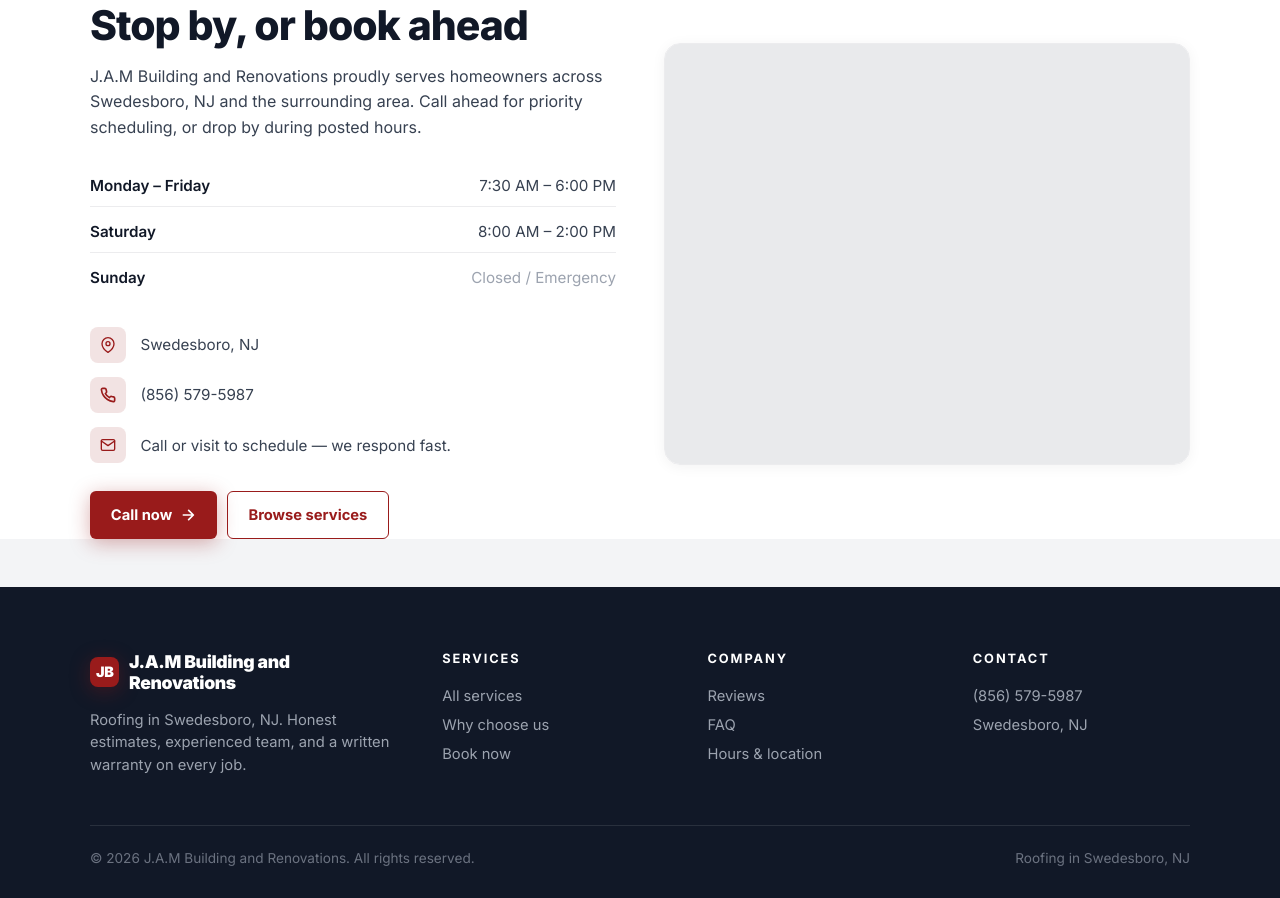
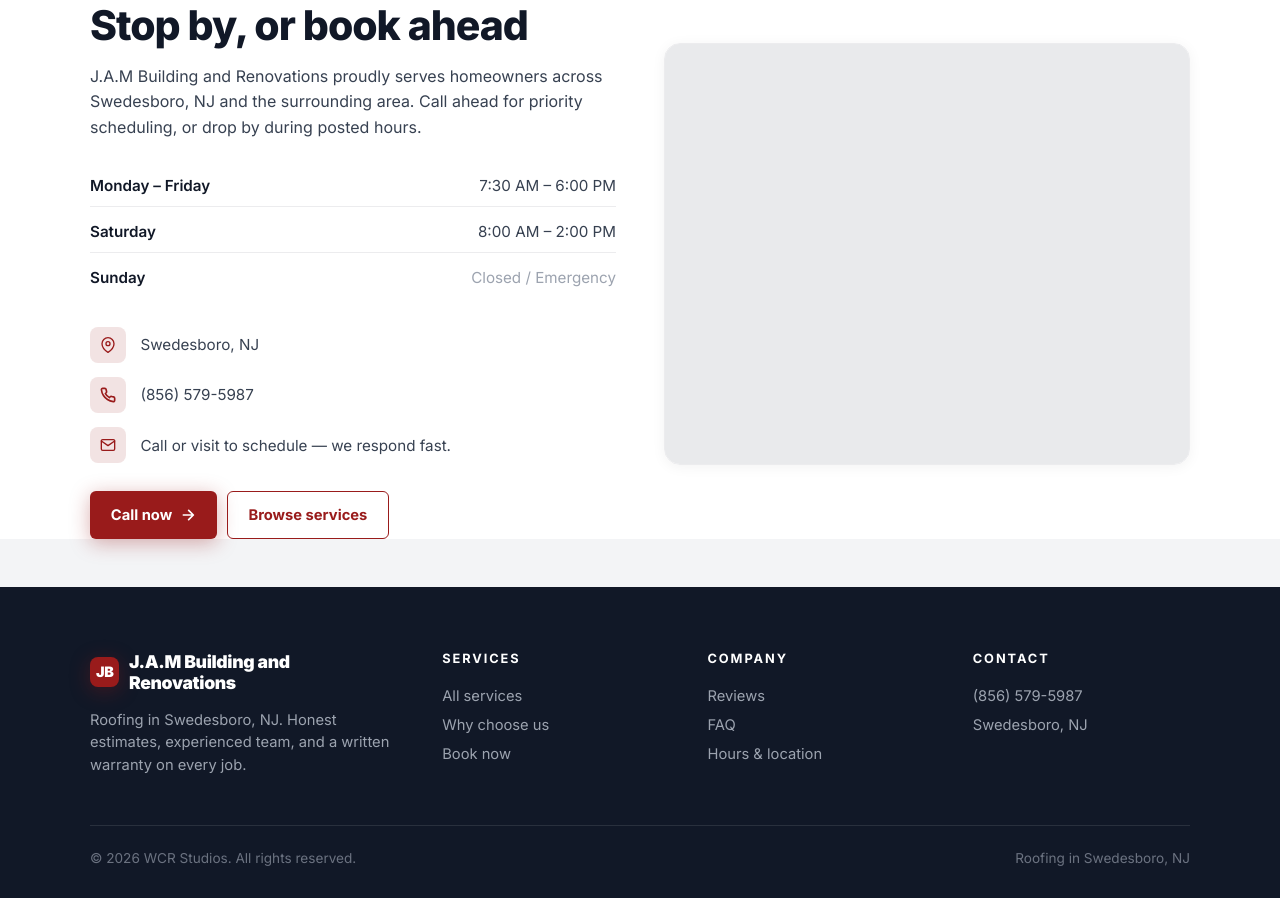
Before and after one commit to Wrenbjor/trades--jam-building-and-renovations, a plain HTML site: page index.html in a window 1280 px wide. Shown: the part 4819-5717 px from the top of the page. Drawn offline with nearby package versions, Linux system fonts and the light colour scheme; no server answers.

Commit message:
Update site

```diff
--- a/index.html
+++ b/index.html
@@ -605,7 +605,7 @@ footer{background:#111827;color:#cbd5d1;padding:4rem 2rem 2rem}
     </div>
   </div>
   <div class="foot-bottom">
-    <div>&copy; 2026 J.A.M Building and Renovations. All rights reserved.</div>
+    <div>&copy; 2026 WCR Studios. All rights reserved.</div>
     <div>Roofing in Swedesboro, NJ</div>
   </div>
 </footer>
```
